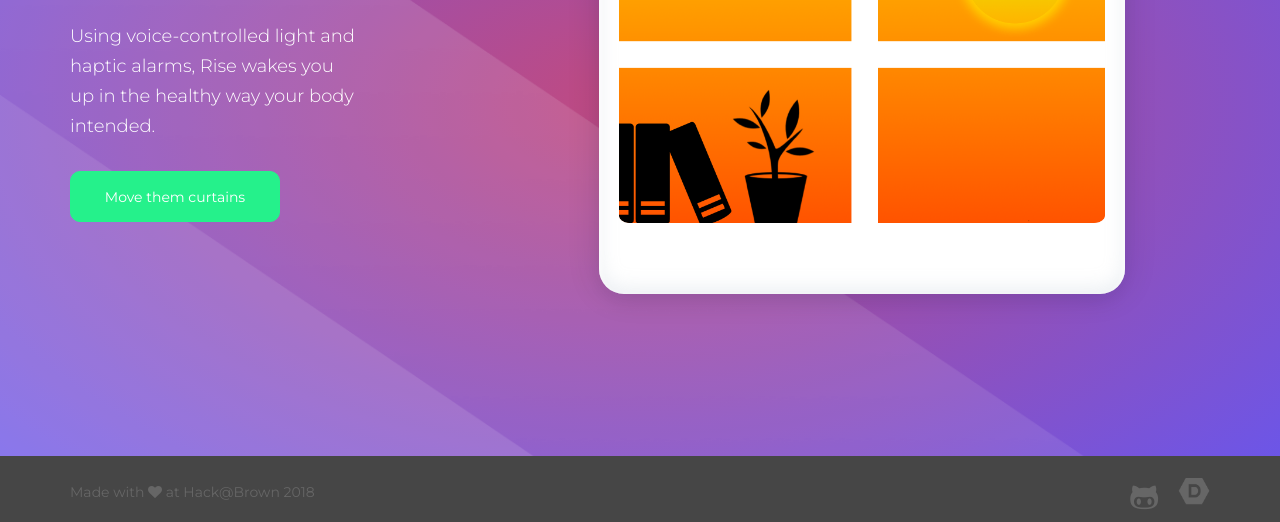
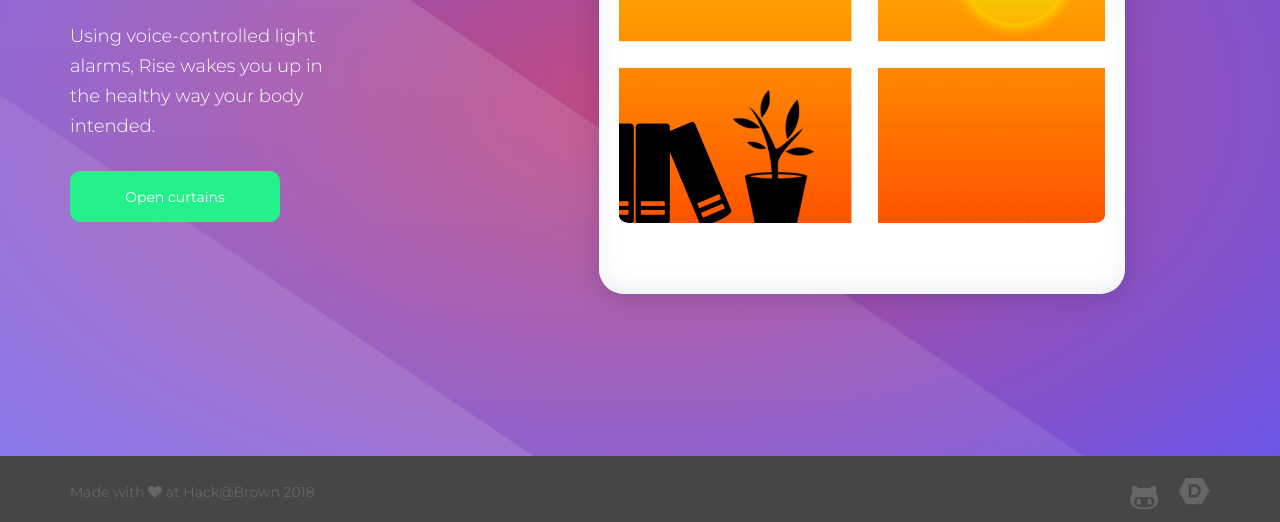
Before and after one commit to jkennan/WakeMeUp, a website: page web/index.html in a window 1280 px wide. Shown: the part 278-800 px from the top of the page. Drawn offline with nearby package versions, Linux system fonts and the light colour scheme.

Commit message:
Finishing touches

```diff
--- a/web/index.html
+++ b/web/index.html
@@ -50,9 +50,9 @@
         <div class="hero row">
             <div class="hero-right col-sm-6 col-sm-6">
                 <h1 class="header-headline bold"> Be a morning person. Naturally. <br></h1>
-                <h4 class="header-running-text light"> Using voice-controlled light and haptic alarms, Rise wakes you up in the healthy way your body intended.</h4>
+                <h4 class="header-running-text light"> Using voice-controlled light alarms, Rise wakes you up in the healthy way your body intended.</h4>
                 <a href="#">
-                    <button id="curtain-button" class="hero-btn"> Move them curtains </button>
+                    <button id="curtain-button" class="hero-btn"> Open curtains </button>
                 </a>
             </div><!--hero-left-->
 
```
Also changed, not shown: package.json (line endings or trailing spaces), 1 other file.
